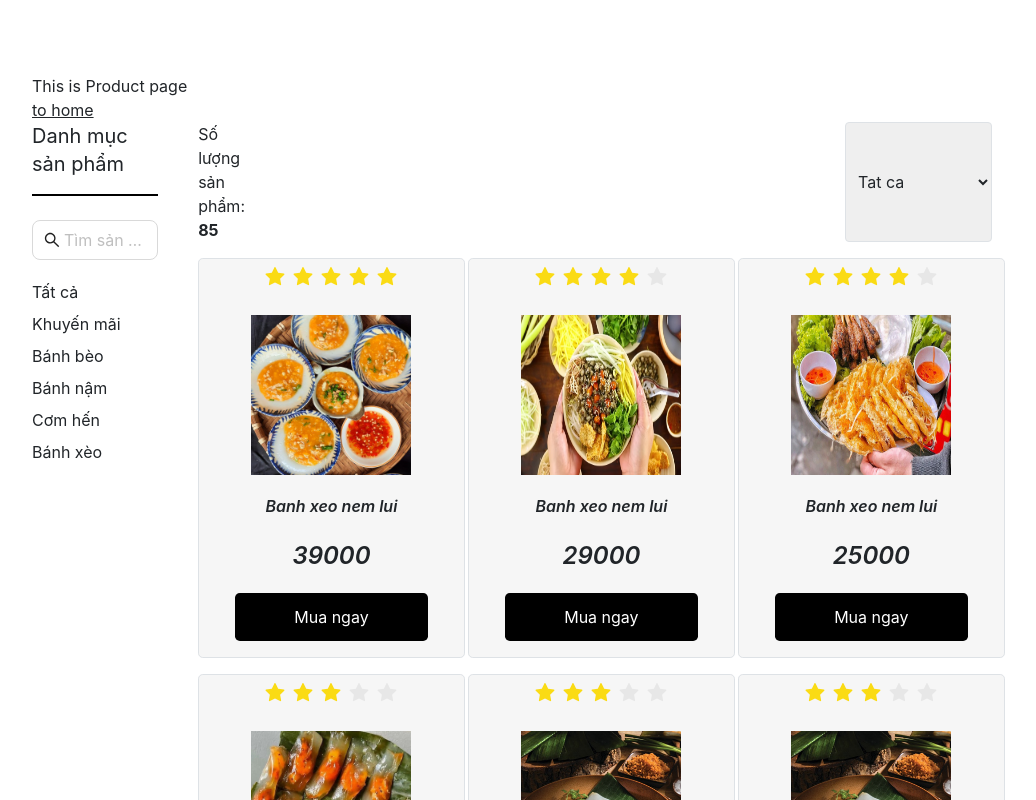
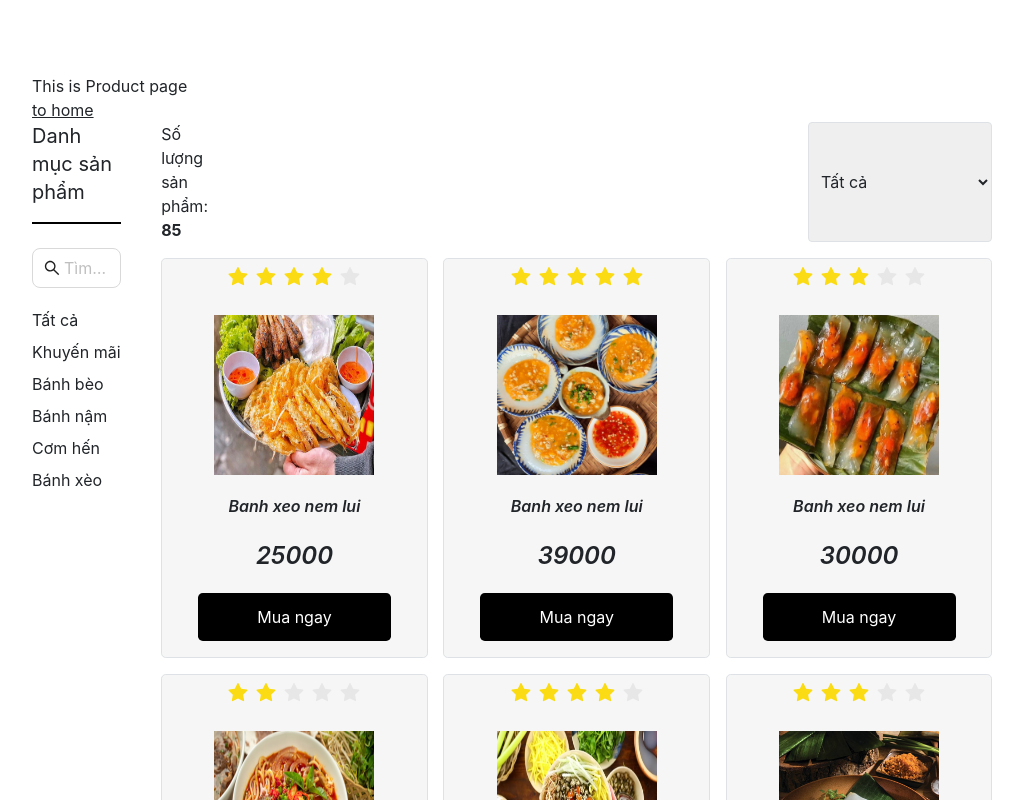
Before and after one commit to trantan66/focodo-ecommerce, a React (Create React App) app: page /product in a window 1280 px wide. Shown: the part 820-1620 px from the top of the page, without its empty margins (128-1164 px from the left). Built offline with nearby package versions, Linux system fonts and the light colour scheme.

Commit message:
arrange items

```diff
--- a/src/Components/Shared/Product_Page_Items/Product_List.jsx
+++ b/src/Components/Shared/Product_Page_Items/Product_List.jsx
@@ -6,15 +6,15 @@ import { Pagination } from "antd";
 const ArrangeFilter = [
   {
     key: "ByRating",
-    value: "Theo danh gia",
+    value: "Theo đánh giá",
   },
   {
     key: "Ascending",
-    value: "Gia tang dan",
+    value: "giá từ thấp đến cao",
   },
   {
     key: "Descending",
-    value: "Gia giam dan",
+    value: "giá từ cao đến thấp",
   },
 ];
 
@@ -46,16 +46,10 @@ function Product_List() {
   const [currentPage, setCurrentPage] = useState(1);
   const [selectedCategory, setSelectedCategory] = useState("");
   const [productsPerPage, setProductsPerPage] = useState(6);
-  const filteredData = Product_Items.filter(
-    (product) => selectedCategory === ""
-  );
+
   const indexOfLastProduct = currentPage * productsPerPage;
   const indexOfFirstProduct = indexOfLastProduct - productsPerPage;
 
-  const currentProducts = filteredData.slice(
-    indexOfFirstProduct,
-    indexOfLastProduct
-  );
   const handlePageChange = (page) => {
     setCurrentPage(page);
   };
@@ -72,19 +66,11 @@ function Product_List() {
       return products.sort((a, b) => b.rate - a.rate);
     }
 
-    return products; // Trường hợp không có filter, trả về danh sách sản phẩm gốc
+    return products;
   };
-  const filteredProductsByPriceAsc = filterProducts(
-    Product_Items,
-    "Gia tang dan"
-  );
-  const filteredProductsByPriceDesc = filterProducts(
-    Product_Items,
-    "Gia giam dan"
-  );
-  const filteredProductsByRateDesc = filterProducts(
-    Product_Items,
-    "Theo danh gia"
+  const currentProducts = filterProducts(Product_Items, selectedCategory).slice(
+    indexOfFirstProduct,
+    indexOfLastProduct
   );
 
   return (
@@ -93,12 +79,13 @@ function Product_List() {
         <p>
           Số lượng sản phẩm: <span class="font-bold">85</span>
         </p>
+
         <select
           value={selectedCategory}
           onChange={(e) => setSelectedCategory(e.target.value)}
           className="border border-gray-300 p-2 rounded ml-[600px]"
         >
-          <option value="">Tat ca </option>
+          <option value="">Tất cả</option>
           {ArrangeFilter.map((item) => (
             <option key={item.key} value={item.value}>
               {item.value}
```
